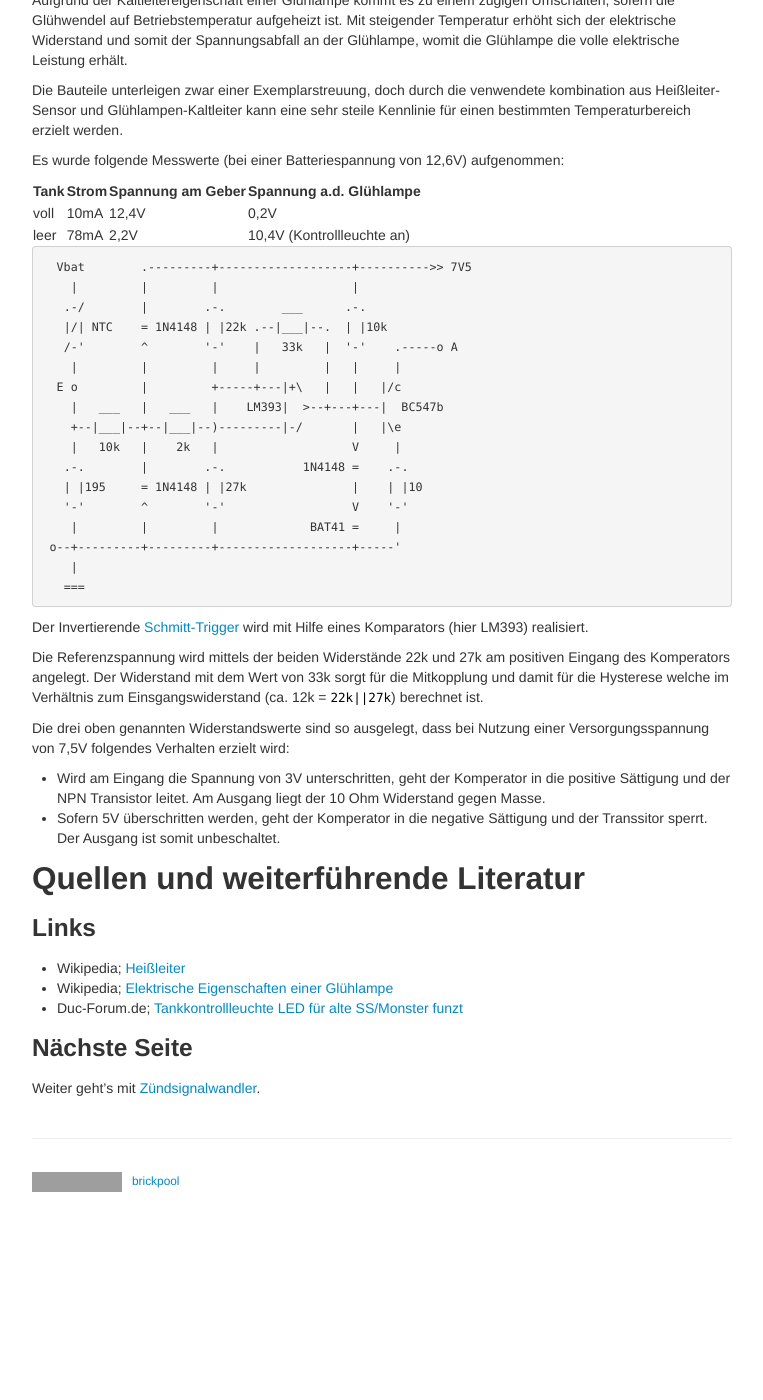
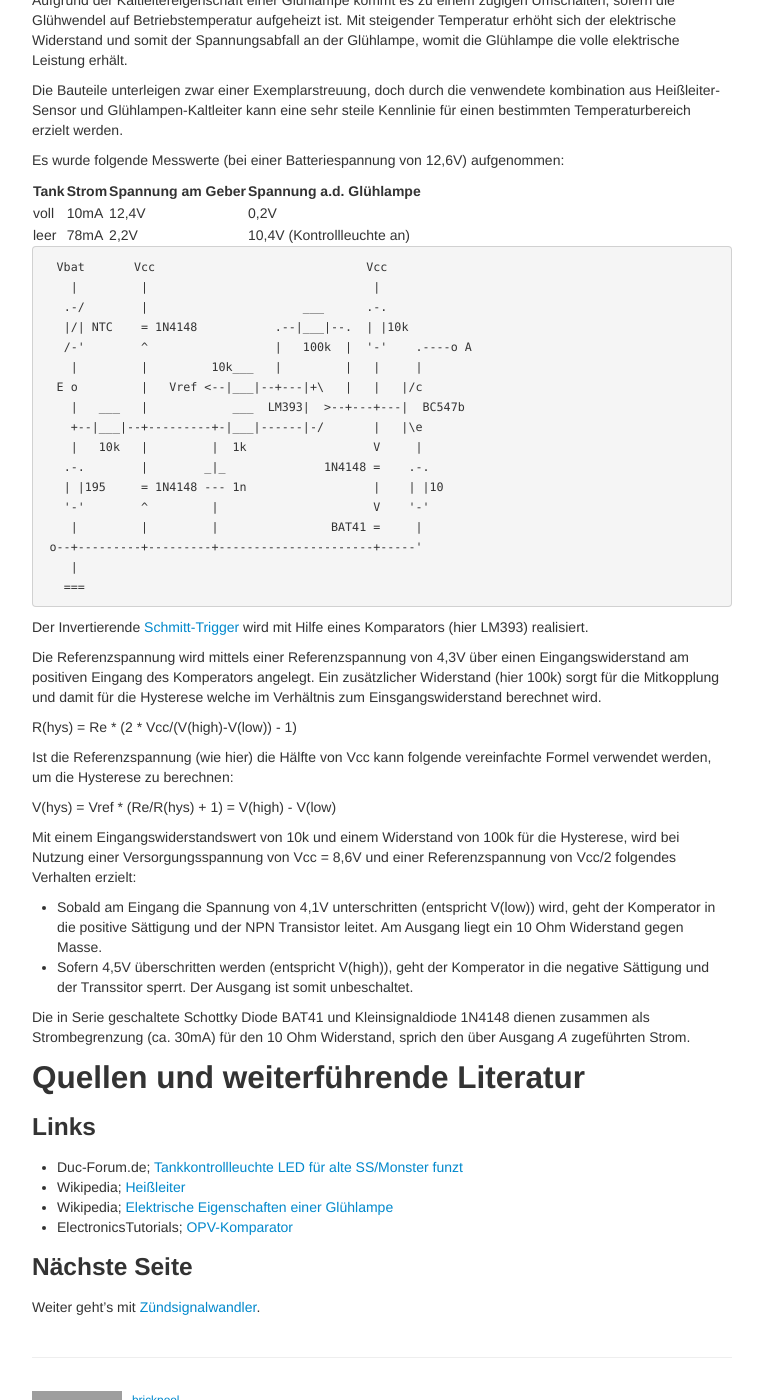
Before and after one commit to brickpool/Speedometer, a Jekyll site: the page built from pages/benzinstandsanzeige.md, in a window 1280 px wide and 1400 px high, scrolled down 402 px. Shown: the whole window, without its empty margins (258-1021 px from the left). Built offline with Jekyll 4.4.1, drawn with Linux system fonts in a browser that asks for light colours; before the commit the page ends 1604 px from its top, so only the background shows below that; grey boxes are pictures that could not be loaded.

Commit message:
Update page

````diff
--- a/pages/benzinstandsanzeige.md
+++ b/pages/benzinstandsanzeige.md
@@ -20,39 +20,48 @@ voll | 10mA  | 12,4V             | 0,2V
 leer | 78mA  | 2,2V              | 10,4V (Kontrollleuchte an)
 
 ```
-  Vbat        .---------+-------------------+---------->> 7V5
-    |         |         |                   |
-   .-/        |        .-.        ___      .-.
-   |/| NTC    = 1N4148 | |22k .--|___|--.  | |10k
-   /-'        ^        '-'    |   33k   |  '-'    .-----o A
-    |         |         |     |         |   |     |
-  E o         |         +-----+---|+\   |   |   |/c
-    |   ___   |   ___   |    LM393|  >--+---+---|  BC547b
-    +--|___|--+--|___|--)---------|-/       |   |\e
-    |   10k   |    2k   |                   V     |
-   .-.        |        .-.           1N4148 =    .-.
-   | |195     = 1N4148 | |27k               |    | |10
-   '-'        ^        '-'                  V    '-'
-    |         |         |             BAT41 =     |
- o--+---------+---------+-------------------+-----'
+  Vbat       Vcc                              Vcc
+    |         |                                |
+   .-/        |                      ___      .-.
+   |/| NTC    = 1N4148           .--|___|--.  | |10k
+   /-'        ^                  |   100k  |  '-'    .----o A
+    |         |         10k___   |         |   |     |
+  E o         |   Vref <--|___|--+---|+\   |   |   |/c
+    |   ___   |            ___  LM393|  >--+---+---|  BC547b
+    +--|___|--+---------+-|___|------|-/       |   |\e
+    |   10k   |         |  1k                  V     |
+   .-.        |        _|_              1N4148 =    .-.
+   | |195     = 1N4148 --- 1n                  |    | |10
+   '-'        ^         |                      V    '-'
+    |         |         |                BAT41 =     |
+ o--+---------+---------+----------------------+-----'
     |
    ===
 ```
 
 Der Invertierende [Schmitt-Trigger](http://de.wikipedia.org/wiki/Schmitt-Trigger) wird mit Hilfe eines Komparators (hier LM393) realisiert.
 
-Die Referenzspannung wird mittels der beiden Widerstände 22k und 27k am positiven Eingang des Komperators angelegt. Der Widerstand mit dem Wert von 33k sorgt für die Mitkopplung und damit für die Hysterese welche im Verhältnis zum Einsgangswiderstand (ca. 12k = `22k||27k`) berechnet ist.
+Die Referenzspannung wird mittels einer Referenzspannung von 4,3V über einen Eingangswiderstand am positiven Eingang des Komperators angelegt. Ein zusätzlicher Widerstand (hier 100k) sorgt für die Mitkopplung und damit für die Hysterese welche im Verhältnis zum Einsgangswiderstand berechnet wird.
 
-Die drei oben genannten Widerstandswerte sind so ausgelegt, dass bei Nutzung einer Versorgungsspannung von 7,5V folgendes Verhalten erzielt wird:
-- Wird am Eingang die Spannung von 3V unterschritten, geht der Komperator in die positive Sättigung und der NPN Transistor leitet. Am Ausgang liegt der 10 Ohm Widerstand gegen Masse.
-- Sofern 5V überschritten werden, geht der Komperator in die negative Sättigung und der Transsitor sperrt. Der Ausgang ist somit unbeschaltet.
+  R(hys) = Re * (2 * Vcc/(V(high)-V(low)) - 1)
+
+Ist die Referenzspannung (wie hier) die Hälfte von Vcc kann folgende vereinfachte Formel verwendet werden, um die Hysterese zu berechnen:
+
+  V(hys) = Vref * (Re/R(hys) + 1) = V(high) - V(low)
+
+Mit einem Eingangswiderstandswert von 10k und einem Widerstand von 100k für die Hysterese, wird bei Nutzung einer Versorgungsspannung von Vcc = 8,6V und einer Referenzspannung von Vcc/2 folgendes Verhalten erzielt:
+- Sobald am Eingang die Spannung von 4,1V unterschritten (entspricht V(low)) wird, geht der Komperator in die positive Sättigung und der NPN Transistor leitet. Am Ausgang liegt ein 10 Ohm Widerstand gegen Masse.
+- Sofern 4,5V überschritten werden (entspricht V(high)), geht der Komperator in die negative Sättigung und der Transsitor sperrt. Der Ausgang ist somit unbeschaltet.
+
+Die in Serie geschaltete Schottky Diode BAT41 und Kleinsignaldiode 1N4148 dienen zusammen als Strombegrenzung (ca. 30mA) für den 10 Ohm Widerstand, sprich den über Ausgang _A_ zugeführten Strom.
 
 ## Quellen und weiterführende Literatur
 
 ### Links
+- Duc-Forum.de; [Tankkontrollleuchte LED für alte SS/Monster funzt](http://www.duc-forum.de/thread.php?threadid=71131)
 - Wikipedia; [Heißleiter](https://de.wikipedia.org/wiki/Hei%C3%9Fleiter)
 - Wikipedia; [Elektrische Eigenschaften einer Glühlampe](https://de.wikipedia.org/wiki/Gl%C3%BChlampe#Elektrische_Eigenschaften)
-- Duc-Forum.de; [Tankkontrollleuchte LED für alte SS/Monster funzt](http://www.duc-forum.de/thread.php?threadid=71131)
+- ElectronicsTutorials; [OPV-Komparator](https://www.electronics-tutorials.ws/de/operationsverstarker/opamp-komparator.html)
 
 ### Nächste Seite
 Weiter geht's mit [Zündsignalwandler](zuendsignalwandler_1.html).
````
Also changed, not shown: pages/kontrollanzeige_2.md (+1 -2 lines), pages/versorgungsspannung.md (+1 -1 lines).
